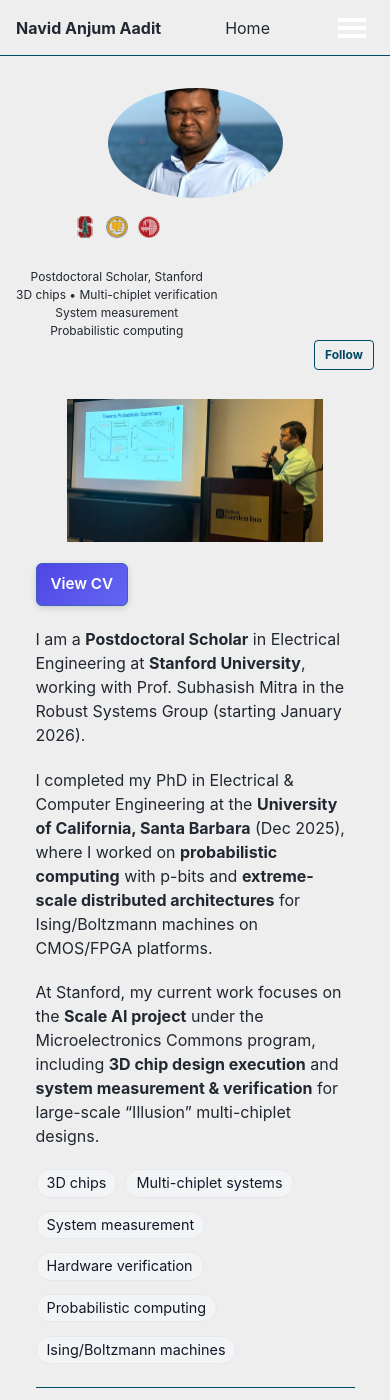
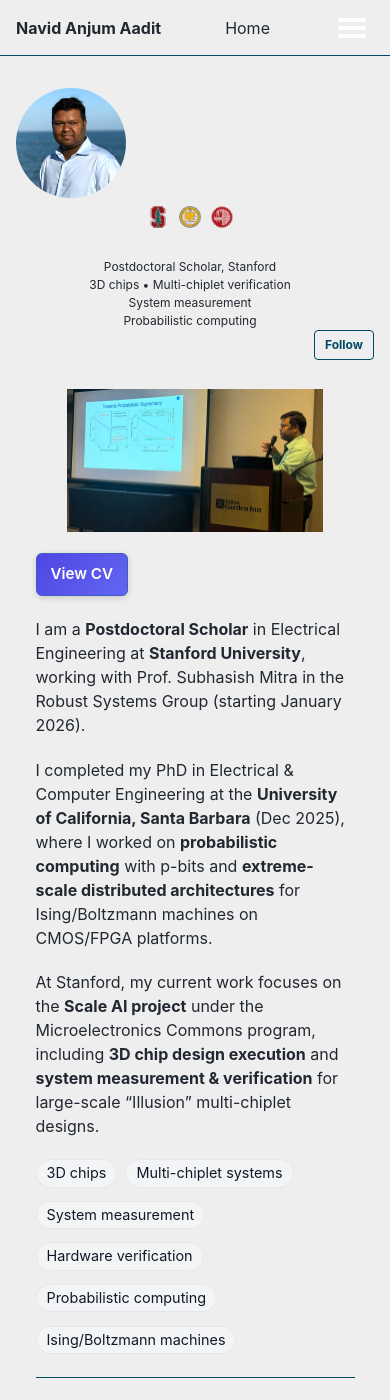
Before and after one commit to navidaadit/navidaadit.github.io, a Jekyll site: the page built from _pages/about.md, in a window 390 px wide and 1400 px high. Built offline with Jekyll 4.4.1, drawn with Linux system fonts in a browser that asks for light colours.

Commit message:
Update _custom.scss

```diff
--- a/_sass/_custom.scss
+++ b/_sass/_custom.scss
@@ -1,11 +1,14 @@
 /* ===========================================================
    Navid Aadit — site overrides
+   (grid layout, justified text, hero image, keyword pills,
+    spotlight images, and a single clean footer)
    =========================================================== */
 
 /* ---------- Global width ---------- */
 .initial-content,
 .page__inner,
 .page {
+  /* clamp on very wide monitors to stop overflow/stretch */
   max-width: min(1400px, 90vw);
   margin-left: auto;
   margin-right: auto;
@@ -14,14 +17,14 @@
 }
 
 /* ---------- Content width cap inside right column ---------- */
-:root { --content-max: 75%; }
+:root { --content-max: 75%; } /* simple size var (not theme-related) */
 
-/* Limit inner text width */
+/* Limit inner text width (not hero/pills/CV button) */
 .layout--single .page__content > *:not(.hero-img):not(.keyword-pills):not(.cv-row) {
   max-width: var(--content-max);
 }
 
-/* Justified body text */
+/* Justified body text (base) */
 .layout--single .page__content p {
   text-align: justify;
   text-justify: inter-word;
@@ -33,126 +36,142 @@
 .page::after { content: ""; display: block; clear: both; }
 
 /* ===========================================================
-   AUTHOR SIDEBAR FIXES
+   AUTHOR SIDEBAR FIXES (Centering Avatar & Bio)
    =========================================================== */
 
-/* 1. Reset list spacing so text starts at the "very left" */
-.sidebar .author__urls ul {
-  padding-left: 0 !important;
-  margin-left: 0 !important;
-  list-style-type: none !important;
+/* 1. Center the Avatar Image */
+.author__avatar {
+  display: block;
+  text-align: center; /* Ensures container centers the img */
 }
 
-/* 2. Fix "Stanford" dropping to new line (Flexbox on the LINK) */
-.sidebar .author__urls li a {
-  display: flex !important;
-  align-items: flex-start !important; /* Aligns top of text with top of icon */
-  justify-content: flex-start !important;
-  width: 100% !important;
-  gap: 10px !important; /* Gap between icon and text */
-  text-decoration: none !important;
-  padding: 2px 0 !important; /* Slight vertical breathing room */
-}
-
-/* 3. Ensure Icon stays nicely sized and doesn't get squashed */
-.sidebar .author__urls li a i {
-  flex-shrink: 0 !important; /* Prevents icon from shrinking */
-  width: 20px !important;    /* Fixed width for perfect alignment */
-  text-align: center !important;
-  margin-top: 4px !important; /* Optical alignment for text baseline */
-  margin-right: 0 !important; /* Gap is handled by flex-gap above */
-}
-
-/* 4. Desktop Text Alignment (Left) */
-.sidebar .author__content,
-.sidebar .author__bio {
-  text-align: left !important;
-  width: 100%;
-  margin-left: 0 !important;
-  padding-left: 0 !important;
-}
-
-/* 5. Avatar: Desktop (Center the image inside the block) */
-.author__avatar {
-  display: block;
-  width: 100%;
-  text-align: center;
-}
 .author__avatar img {
   width: 150px;
   height: 150px;
   object-fit: cover;
   border-radius: 50%;
-  margin: 0 auto; /* Centers it horizontally */
+  margin: 0 auto; /* Physically centers the image block */
   display: block;
 }
 
-/* 6. Affiliation Logos (Centered under avatar) */
-.sidebar .affil-logos {
+/* 2. Center the Name and Bio text */
+.sidebar .author__content,
+.sidebar .author__bio {
+  text-align: center !important;
+  width: 100%;
+}
+
+/* 3. Logos centered under avatar */
+.sidebar .affil-logos{
   display: flex !important;
   width: 100% !important;
-  justify-content: center !important;
+  justify-content: center !important;   /* centered flex items */
   align-items: center !important;
   gap: 10px !important;
-  margin: 8px auto 12px auto !important;
+  line-height: 1 !important;
+  margin: 8px auto 12px auto !important; /* Spacing */
   padding: 0 !important;
+  flex-wrap: nowrap !important;
 }
-.sidebar .affil-logo {
+
+.sidebar .affil-logo{
   width: 22px;
   height: 22px;
   object-fit: contain;
   display: block !important;
 }
 
-/* 7. MOBILE FIXES (Force Avatar Center) */
-@media (max-width: 1023px) {
-  /* Override the theme's default floats */
-  .sidebar, .author__profile, .author__avatar {
-    float: none !important;
+/* 4. KEY FIX: Keep Location/Email/Links Left-Aligned */
+/* We target the wrapper of the buttons/icons specifically */
+.sidebar .author__urls-wrapper,
+.sidebar .author__urls {
+  text-align: left !important;
+  width: 100%;
+}
+
+/* === FIX A: Left column starts FLUSH left (no indent) === */
+.sidebar .author__urls{
+  padding-left: 0 !important;
+  margin-left: 0 !important;
+}
+.sidebar .author__urls li{
+  margin-left: 0 !important;
+  padding-left: 0 !important;
+}
+
+/* === FIX B (your issue): force icon + text on SAME line for ALL rows (even non-links) === */
+.sidebar .author__urls li{
+  display: flex !important;
+  align-items: flex-start !important;
+  gap: 8px !important;
+  flex-wrap: nowrap !important;
+  min-width: 0 !important;
+}
+.sidebar .author__urls li i,
+.sidebar .author__urls li svg{
+  flex: 0 0 auto !important;
+  margin-top: 2px;
+}
+/* When the theme uses <a> inside <li> */
+.sidebar .author__urls li a{
+  display: contents !important; /* let the LI flex control layout */
+}
+/* If theme wraps text in span/label, make it the wrapping column */
+.sidebar .author__urls li span,
+.sidebar .author__urls li .label{
+  flex: 1 1 auto !important;
+  min-width: 0 !important;
+  overflow-wrap: anywhere !important;
+}
+/* If the text is a plain node, this still helps by preventing weird breaks */
+.sidebar .author__urls li{
+  white-space: normal !important;
+}
+
+/* Phone adjustments */
+@media (max-width: 640px){
+  .author__avatar img { width: 110px; height: 110px; }
+
+  /* Ensure bio text stays centered on mobile too */
+  .author__content, .author__bio {
+    display: block;
+    margin-top: 8px;
     text-align: center !important;
-    width: 100% !important;
   }
 
-  .author__avatar {
+  /* === FIX C (your issue): HARD center avatar on mobile even if theme floats it === */
+  .layout--single .sidebar .author__avatar{
+    float: none !important;
+    width: 100% !important;
+    margin: 0 auto !important;
     display: flex !important;
     justify-content: center !important;
-    margin: 0 auto 10px auto !important;
+    text-align: center !important;
   }
-
-  .author__avatar img {
-    width: 110px;
-    height: 110px;
-    margin: 0 auto !important; /* Force center */
-    float: none !important;
-  }
-
-  /* Ensure name/bio are also centered on mobile */
-  .sidebar .author__content,
-  .sidebar .author__bio {
-    text-align: center !important;
+  .layout--single .sidebar .author__avatar img{
+    margin-left: auto !important;
+    margin-right: auto !important;
+    display: block !important;
   }
 }
 
-/* ===========================================================
-   HERO / CONTENT / PILLS
-   =========================================================== */
-
-/* Remove built-in hero */
+/* Remove any built-in hero from the theme */
 .page__hero,
 .page__hero--overlay,
 .hero-landing { display: none !important; }
 
-/* Hero image */
+/* Hero image (no crop, 80%, centered, no extra gap) */
 .hero-img {
   display: block;
   width: 80%;
   height: auto;
-  margin: 0 auto 0 auto;
-  border-bottom: none;
+  margin: 0 auto 0 auto;  /* no bottom margin */
+  border-bottom: none;    /* no line */
 }
 
 /* ---------- Download CV button ---------- */
 .cv-row { margin: 0.5rem 0 1rem 0; }
+
 .page__content .btn--cv {
   display: inline-block;
   background-color: #4a6fdd;
@@ -196,6 +215,8 @@
   border: 1px solid #e5e7eb;
   background: #f7fafc;
 }
+
+/* True 4:3 box via aspect-ratio so captions stay below */
 .figure-card img {
   display:block;
   width:100% !important;
@@ -205,24 +226,30 @@
   object-position: center !important;
   background: transparent !important;
 }
+
+/* Optional: make an image FILL its card (good for tall rack photos) */
 .figure-card.fill img {
   object-fit: cover !important;
   object-position: center !important;
 }
+
+/* 2×2 spotlight grid */
 .gallery-2x2{
   display:grid;
   grid-template-columns:repeat(2,minmax(0,1fr));
   gap:12px;
   margin:.6rem 0 1.2rem;
 }
+
+/* Shorter on phones */
 @media (max-width:980px){
   .gallery-2x2{ grid-template-columns:1fr; }
 }
+
+/* Icons in Recognition list */
 .page__content i.fas { color: #3b82f6; margin-right: 6px; }
 
-/* ===========================================================
-   FOOTER: single slim bar
-   =========================================================== */
+/* ---------- Footer: single slim bar ---------- */
 .page__footer,
 .page__footer::before,
 .page__footer::after {
@@ -233,7 +260,6 @@
   min-height: 0 !important;
 }
 .page__footer-follow { display: none !important; }
-
 .footer-bar {
   display: flex !important;
   align-items: center !important;
@@ -251,6 +277,7 @@
 .footer-left  { opacity: .92; }
 .footer-right { opacity: .92; text-align: right; }
 
+/* ---------- Responsive ---------- */
 .page { margin-top: 1rem; }
 @media (max-width: 520px) {
   .footer-bar { flex-wrap: wrap; row-gap: 4px; }
@@ -273,45 +300,70 @@
   }
 }
 
+/* Justify main content only (NOT sidebar/author area) */
 .layout--single .page__content {
   text-align: justify !important;
   text-justify: inter-word;
 }
 
-/* Reset justification for boxes/cards */
-.page__content .card ul, .page__content .card ol, .page__content .card li, .page__content .card p,
-.page__content .section ul, .page__content .section ol, .page__content .section li, .page__content .section p {
+/* Don't justify lists/paragraphs inside white boxes */
+.page__content .card ul,
+.page__content .card ol,
+.page__content .card li,
+.page__content .card p,
+.page__content .section ul,
+.page__content .section ol,
+.page__content .section li,
+.page__content .section p {
   text-align: left !important;
   text-justify: auto !important;
   -webkit-hyphens: none !important;
   hyphens: none !important;
 }
 
-.page__content .card, .page__content .section {
+/* Make “card/section” boxes light */
+.page__content .card,
+.page__content .section {
   background: #ffffff !important;
   border-color: #e5e7eb !important;
   color: #111827 !important;
 }
 
-.page__content p, .page__content li, .page__content blockquote, .page__content .figcap, .page__content .small-note {
+/* Turn off hyphenation, keep graceful wrapping */
+.page__content p,
+.page__content li,
+.page__content blockquote,
+.page__content .figcap,
+.page__content .small-note {
   -webkit-hyphens: none !important;
   hyphens: none !important;
   word-break: normal !important;
   overflow-wrap: break-word;
 }
 
-/* Left align headers and UI elements */
-.page__content h1, .page__content h2, .page__content h3, .page__content h4, .page__content h5, .page__content h6,
-.page__content .keyword-pills, .page__content .keyword-pills *,
-.page__content .pill-list, .page__content .pill-list *,
-.page__content .stat-row, .page__content .stat-row *,
-.page__content .card h4, .page__content .cv-row,
-.footer-bar, .footer-bar * {
+/* Keep non-paragraph UI bits left-aligned */
+.page__content h1,
+.page__content h2,
+.page__content h3,
+.page__content h4,
+.page__content h5,
+.page__content h6,
+.page__content .keyword-pills,
+.page__content .keyword-pills *,
+.page__content .pill-list,
+.page__content .pill-list *,
+.page__content .stat-row,
+.page__content .stat-row *,
+.page__content .card h4,
+.page__content .cv-row,
+.footer-bar,
+.footer-bar * {
   text-align: left !important;
 }
 
-/* Figure Captions: Centered */
-.page__content .figure-card > figcaption, .page__content .figure-card > .figcap,
+/* ---------- CENTER CAPTIONS IN FIGURE CARDS ---------- */
+.page__content .figure-card > figcaption,
+.page__content .figure-card > .figcap,
 .layout--single .page__content .gallery-2x2 .figure-card > figcaption,
 .layout--single .page__content .gallery-2x2 .figure-card > .figcap {
   display: block !important;
@@ -322,19 +374,36 @@
   line-height: 1.35 !important;
   color: #475569 !important;
 }
-.page__content .figure-card > figcaption *, .page__content .figure-card > .figcap * {
+
+/* Ensure children inherit centering, never override it */
+.page__content .figure-card > figcaption *,
+.page__content .figure-card > .figcap * {
   text-align: inherit !important;
   margin: 0 !important;
   display: inline !important;
 }
 
-/* Teaching/service fix */
-.page__content .course-item { display:flex; align-items:flex-start; gap:10px; flex-wrap: wrap; }
-.page__content .course-item > div { flex: 1 1 0; min-width: 0; overflow-wrap: anywhere; word-break: normal; }
-.page__content .course-item .badge { flex: 0 0 auto; white-space: nowrap; }
+/* Teaching/service mobile overflow fix */
+.page__content .course-item {
+  display:flex;
+  align-items:flex-start;
+  gap:10px;
+  flex-wrap: wrap;
+}
+.page__content .course-item > div {
+  flex: 1 1 0;
+  min-width: 0;
+  overflow-wrap: anywhere;
+  word-break: normal;
+}
+.page__content .course-item .badge {
+  flex: 0 0 auto;
+  white-space: nowrap;
+}
 
-/* Publications IDs */
-.cite-id, .pub-id, .id-badge, .entry-id, .label, [class^="id-"], [class*=" id-"] {
+/* Publications ID tags */
+.cite-id, .pub-id, .id-badge, .entry-id, .label,
+[class^="id-"], [class*=" id-"] {
   border: 1px solid #e5e7eb !important;
   background: #f3f4f6 !important;
   color: #111827 !important;
@@ -343,32 +412,60 @@
   font-weight: 600;
 }
 
-/* Mobile dropdown */
-.greedy-nav .hidden-links li a { padding-top: 10px; padding-bottom: 10px; line-height: 1.2; }
-.inline-list li{ white-space:normal !important; overflow-wrap:anywhere !important; word-break:normal !important; max-width:100% !important; }
+/* Slimmer mobile dropdown menu */
+.greedy-nav .hidden-links li a {
+  padding-top: 10px;
+  padding-bottom: 10px;
+  line-height: 1.2;
+}
 
-/* Links */
-.page__content a:not(.btn--cv):not(.no-link-style), .footer-bar a:not(.no-link-style) {
+/* Inline reviewer list wrap-safety */
+.inline-list li{
+  white-space:normal !important;
+  overflow-wrap:anywhere !important;
+  word-break:normal !important;
+  max-width:100% !important;
+}
+
+/* ---------- LINKS: inherit color; turn blue only on hover/focus ---------- */
+.page__content a:not(.btn--cv):not(.no-link-style),
+.footer-bar a:not(.no-link-style) {
   color: inherit !important;
   text-decoration: underline;
   text-decoration-thickness: 1px;
   text-underline-offset: 2px;
 }
-.page__content a:not(.btn--cv):not(.no-link-style):hover, .footer-bar a:not(.no-link-style):hover {
+.page__content a:not(.btn--cv):not(.no-link-style):visited,
+.footer-bar a:not(.no-link-style):visited {
+  color: inherit !important;
+}
+.page__content a:not(.btn--cv):not(.no-link-style):hover,
+.page__content a:not(.btn--cv):not(.no-link-style):focus-visible,
+.footer-bar a:not(.no-link-style):hover,
+.footer-bar a:not(.no-link-style):focus-visible {
   color: #1d4ed8 !important;
 }
+.page__content a:not(.btn--cv):not(.no-link-style):active,
+.footer-bar a:not(.no-link-style):active {
+  color: #1e40af !important;
+}
 
-/* Follow Button (Mobile only) */
-.author__urls-wrapper { text-align: initial !important; }
+/* === Follow button: right edge, no effect on text alignment, button hugs text === */
+.author__urls-wrapper { text-align: initial !important; } /* hard reset if anything leaked */
+
+/* Mobile/tablet only */
 @media (max-width:1023px){
+  /* Make the wrapper shrink to its contents and sit on the right */
   .author__urls-wrapper{
-    position: relative !important;
+    position: relative !important;   /* anchor for dropdown */
     display: block !important;
-    width: max-content !important;
-    margin-left: auto !important;
+    width: max-content !important;   /* shrink to button width */
+    margin-left: auto !important;    /* push to right edge */
     padding: 0 !important;
-    text-align: left !important;
+    text-align: left !important;     /* Reset text inside button/dropdown */
   }
+
+  /* Button: just big enough for its text */
   .author__urls-wrapper .btn{
     display: inline-block !important;
     width: auto !important;
@@ -376,23 +473,26 @@
     line-height: 1.2 !important;
     white-space: nowrap !important;
   }
+
+  /* Dropdown: anchored to the button’s right edge, above content */
   .author__urls{
     position: absolute !important;
     right: 0 !important;
     left: auto !important;
     top: calc(100% + 8px) !important;
     min-width: 220px !important;
-    max-width: calc(100vw - 32px) !important;
+    max-width: calc(100vw - 32px) !important; /* safe mobile gutter */
     z-index: 3000 !important;
     background: #fff !important;
     border: 1px solid #e5e7eb !important;
     box-shadow: 0 8px 22px rgba(0,0,0,.15) !important;
     display: none;
-    text-align: left !important;
+    text-align: left !important; /* content inside dropdown is left aligned */
   }
   .author__urls.is--visible{ display: block !important; }
 }
 
+/* === LAYER ORDER FIX (desktop): keep content above fixed sidebar === */
 @media (min-width:1024px){
   .sidebar{ z-index: 1 !important; }
   .page__content{ position: relative; z-index: 2 !important; }
```
